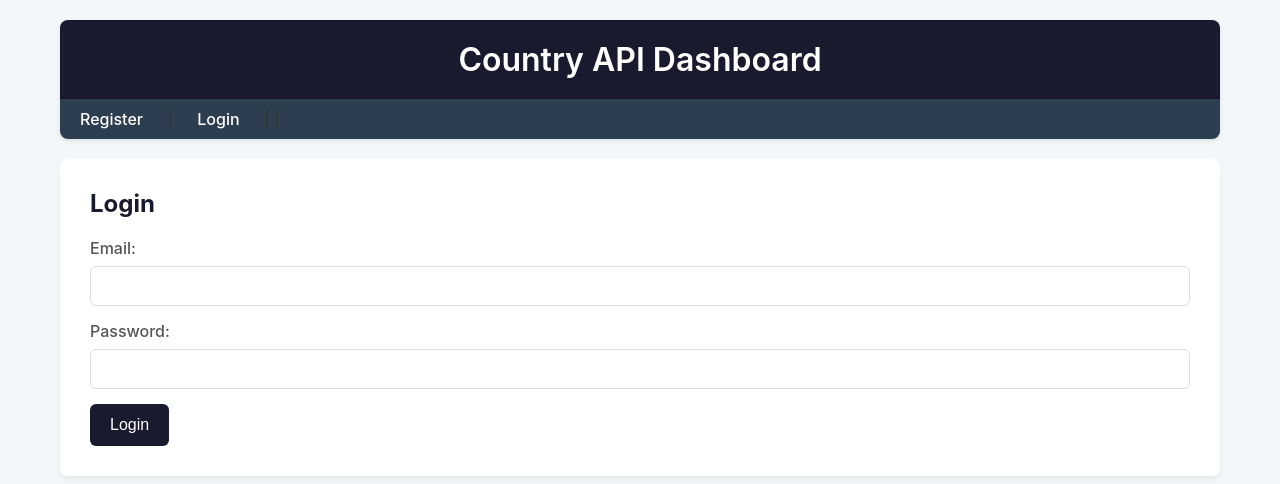
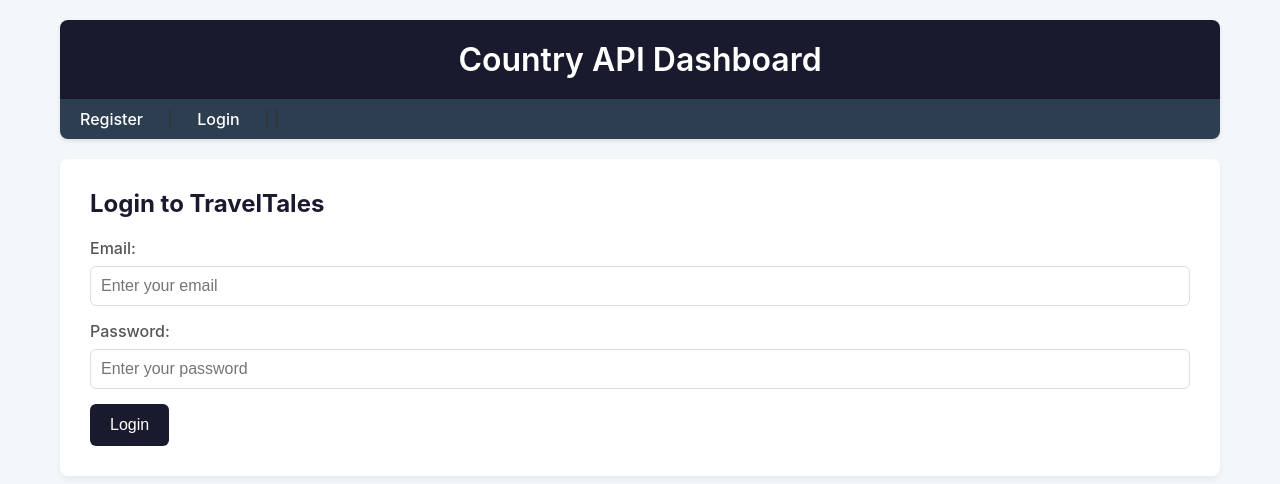
Before and after one commit to ChalanaSangeeth123/server-side-cw, a React (Create React App) app in the folder frontend/: page /login in a window 1280 px wide. Shown: the top 484 px of the page. Built offline with nearby package versions, Linux system fonts and the light colour scheme.

Commit message:
Update Login.js

```diff
--- a/frontend/src/components/Login.js
+++ b/frontend/src/components/Login.js
@@ -1,9 +1,11 @@
 import React, { useState } from 'react';
+import { useNavigate } from 'react-router-dom';
 import axios from 'axios';
 
-const Login = ({ setLoggedIn }) => {
+const Login = ({ setLoggedIn, setUser, checkSession }) => {
     const [formData, setFormData] = useState({ email: '', password: '' });
     const [message, setMessage] = useState('');
+    const navigate = useNavigate();
 
     const handleChange = (e) => {
         setFormData({ ...formData, [e.target.name]: e.target.value });
@@ -15,26 +17,49 @@
             const response = await axios.post('http://localhost:5000/login', formData, { withCredentials: true });
             if (response.data.success) {
                 setLoggedIn(true);
-                setMessage('Login successful! You can now generate an API key.');
+                setUser({ id: response.data.data.user.id, fn: response.data.data.user.fn, sn: response.data.data.user.sn });
+                setMessage('Login successful! Redirecting to feed...');
+                if (checkSession) {
+                    await checkSession(); // Re-check session to update App.js state
+                }
+                navigate('/feed');
             } else {
                 setMessage(response.data.error || 'Login failed.');
             }
         } catch (error) {
-            setMessage('Error: ' + error.message);
+            if (error.response && error.response.status === 401) {
+                setMessage('Session invalid. Please log in again.');
+            } else {
+                setMessage('Error: ' + error.message);
+            }
         }
     };
 
     return (
         <div className="section">
-            <h3>Login</h3>
+            <h3>Login to TravelTales</h3>
             <form onSubmit={handleSubmit}>
                 <label>Email:</label>
-                <input type="email" name="email" value={formData.email} onChange={handleChange} required />
+                <input
+                    type="email"
+                    name="email"
+                    value={formData.email}
+                    onChange={handleChange}
+                    placeholder="Enter your email"
+                    required
+                />
                 <label>Password:</label>
-                <input type="password" name="password" value={formData.password} onChange={handleChange} required />
+                <input
+                    type="password"
+                    name="password"
+                    value={formData.password}
+                    onChange={handleChange}
+                    placeholder="Enter your password"
+                    required
+                />
                 <button type="submit">Login</button>
             </form>
-            {message && <div className={message.includes('Error') ? 'error' : 'success'}>{message}</div>}
+            {message && <div className={message.includes('Error') || message.includes('failed') || message.includes('invalid') ? 'error' : 'success'}>{message}</div>}
         </div>
     );
 };
```
